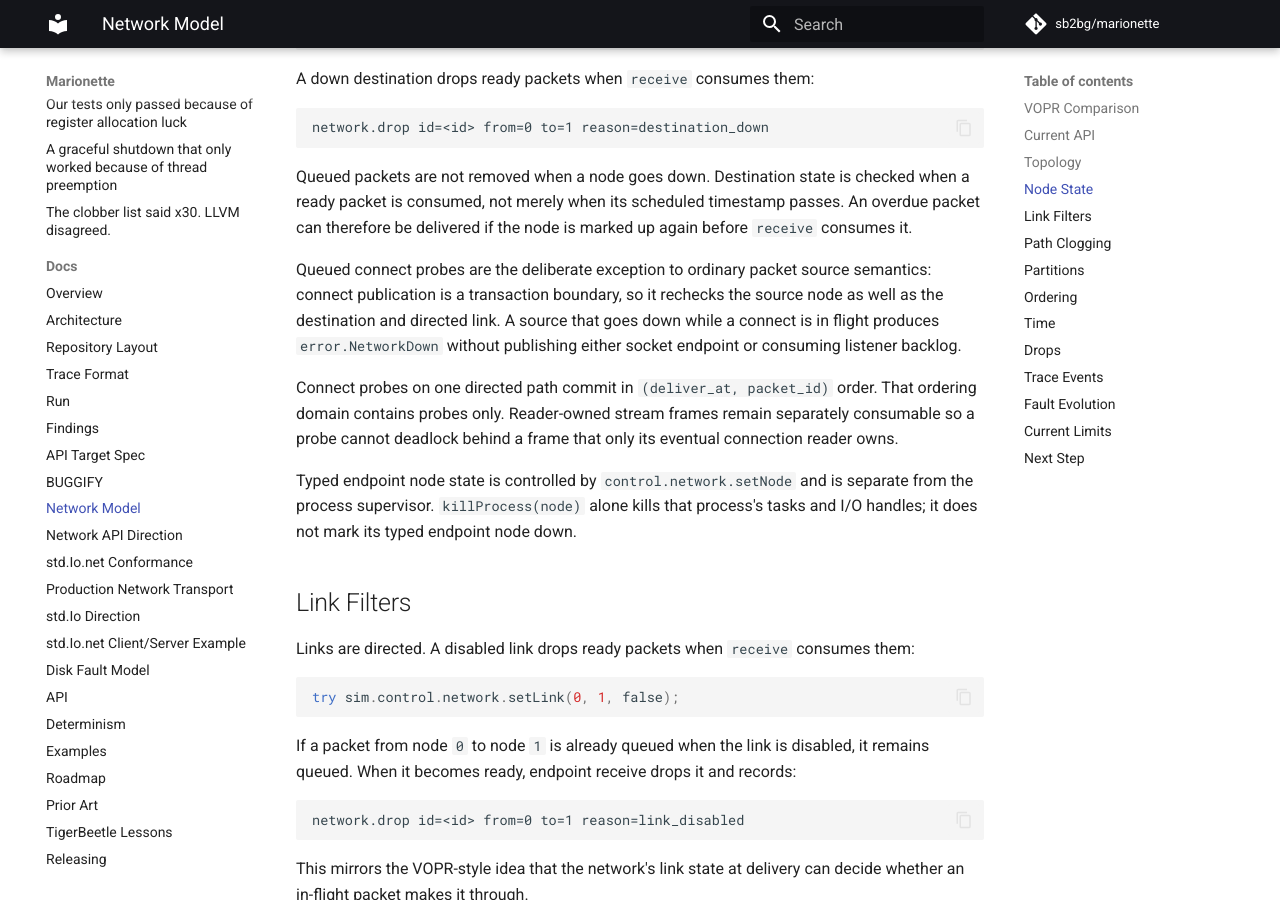
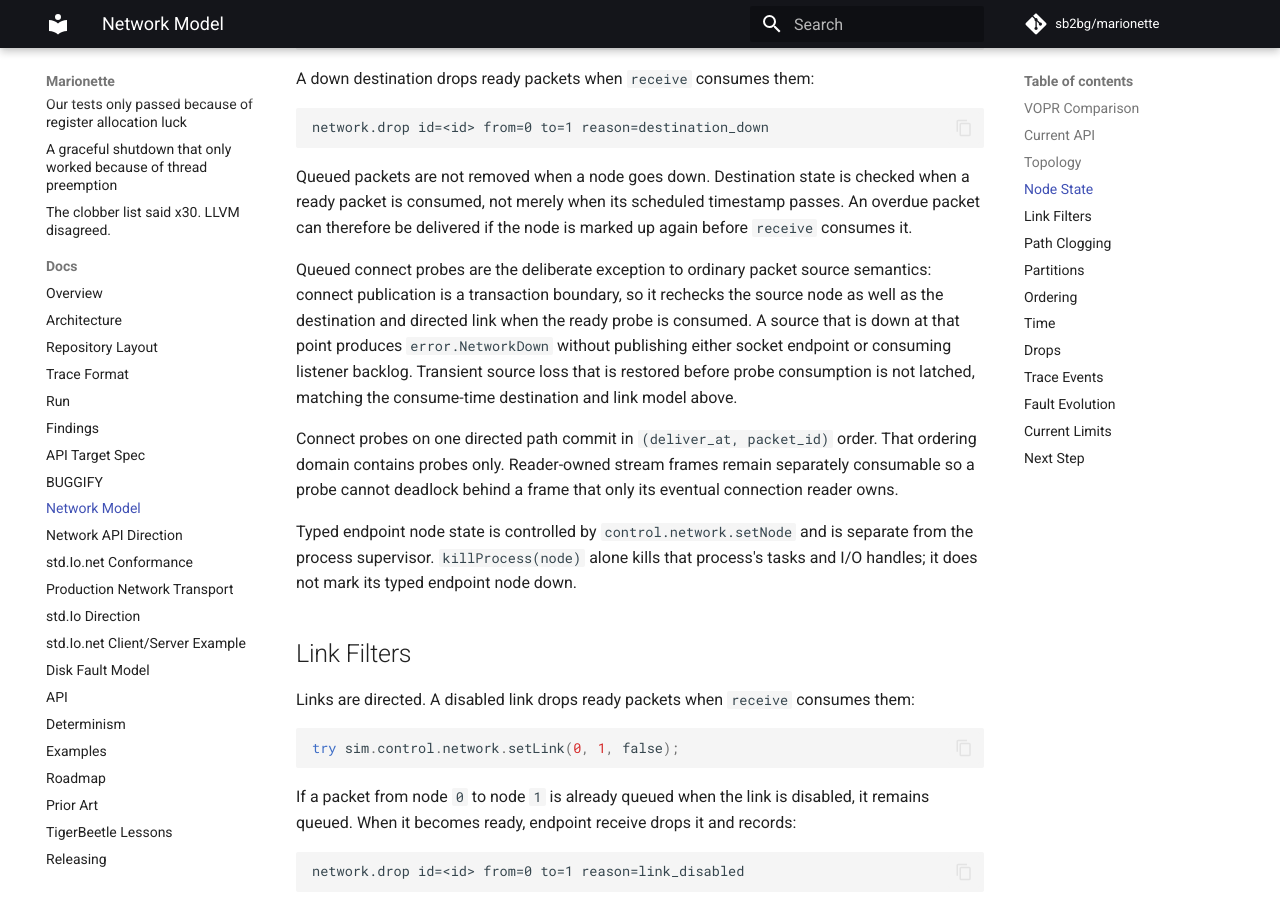
Before and after one commit to sb2bg/marionette, an MkDocs documentation site: the page built from docs/network.md, in a window 1280 px wide and 900 px high, scrolled down 3706 px. Built offline with MkDocs 1.6.1 and Material for MkDocs 9.7.7, drawn with Linux system fonts in a browser that asks for light colours; comment, search, counter and statistics services are not loaded.

```diff
--- a/docs/network.md
+++ b/docs/network.md
@@ -184,9 +184,11 @@ marked up again before `receive` consumes it.
 
 Queued connect probes are the deliberate exception to ordinary packet source
 semantics: connect publication is a transaction boundary, so it rechecks the
-source node as well as the destination and directed link. A source that goes
-down while a connect is in flight produces `error.NetworkDown` without
-publishing either socket endpoint or consuming listener backlog.
+source node as well as the destination and directed link when the ready probe is
+consumed. A source that is down at that point produces `error.NetworkDown`
+without publishing either socket endpoint or consuming listener backlog.
+Transient source loss that is restored before probe consumption is not latched,
+matching the consume-time destination and link model above.
 
 Connect probes on one directed path commit in `(deliver_at, packet_id)` order.
 That ordering domain contains probes only. Reader-owned stream frames remain
```
Also changed, not shown: docs/std-io-net-conformance.md (+1 -1 lines), 2 other files.
